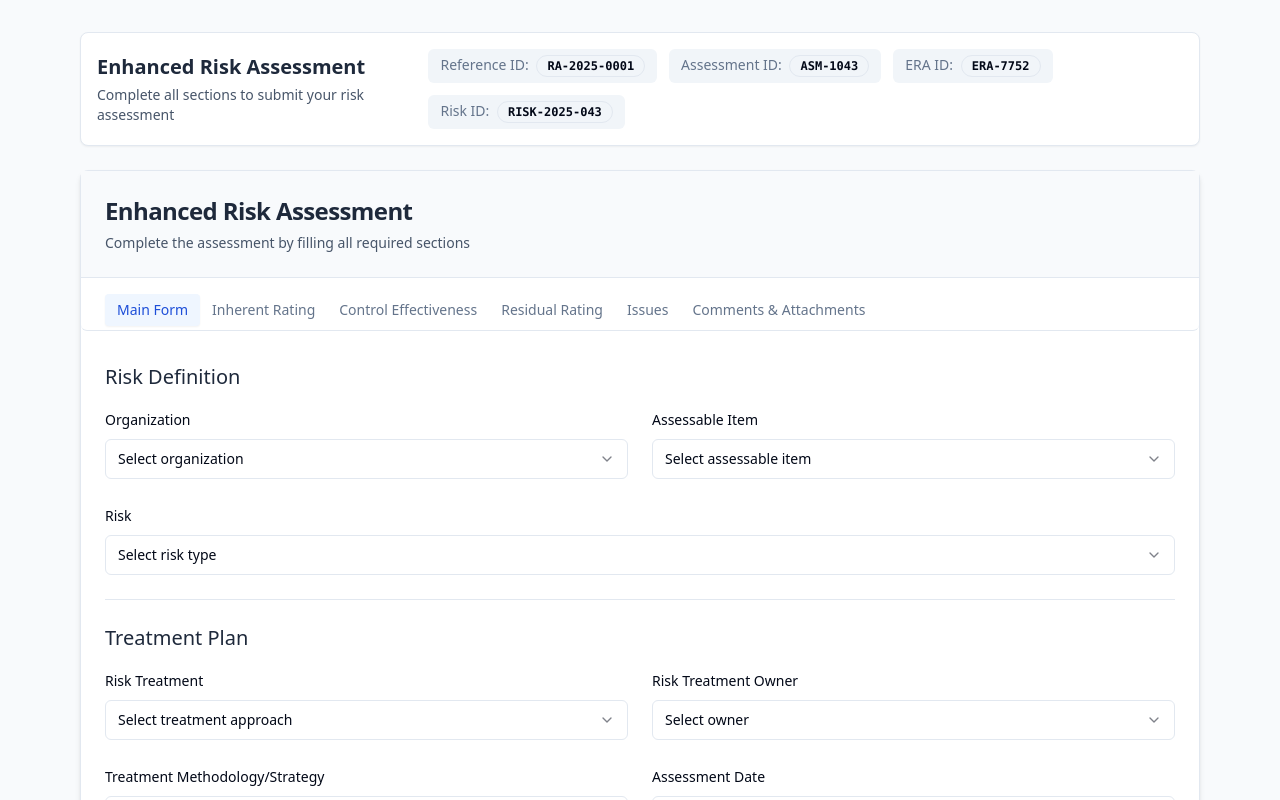
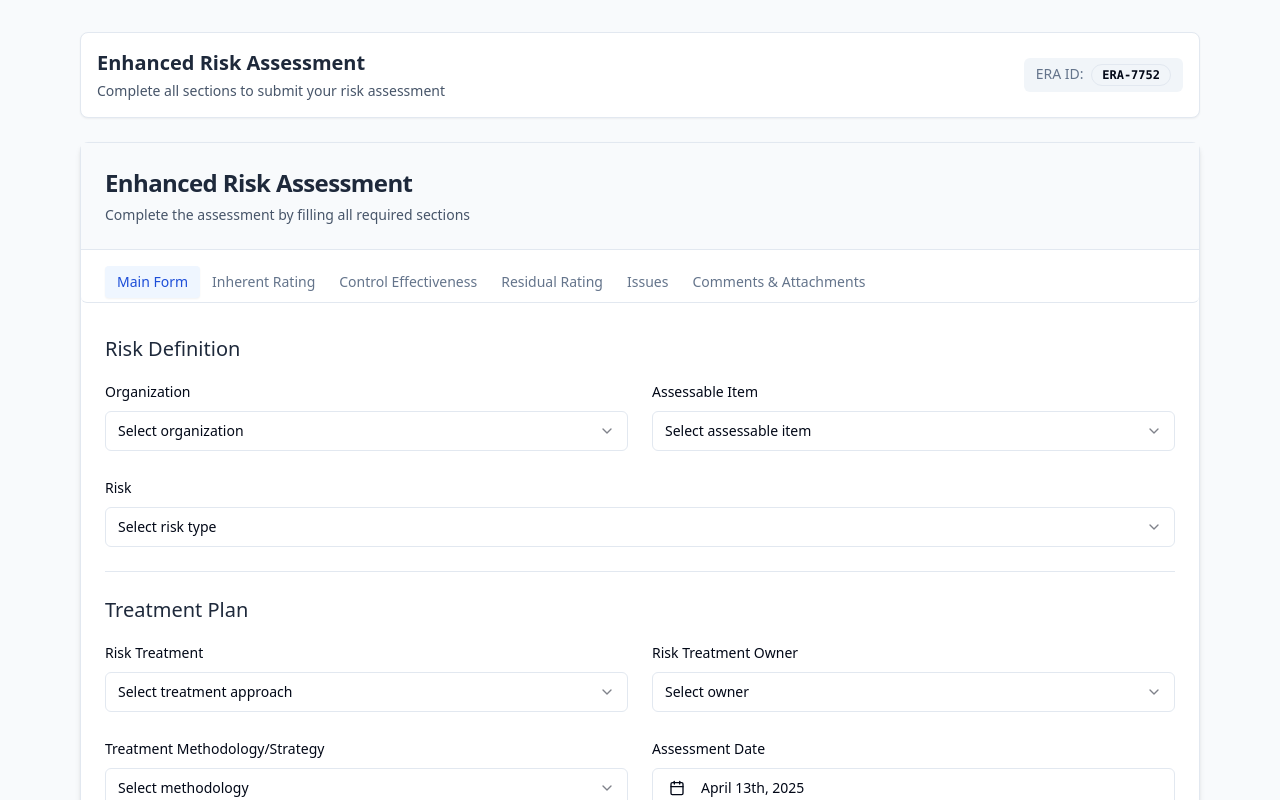
Before and after one commit to 1234mudi/risk-zenith-forge, a React (Vite) app: page / in a window 1280 px wide. Shown: the top 800 px of the page. Built offline with nearby package versions, Linux system fonts and the light colour scheme.

Commit message:
Hide system generated IDs
Hide the 'Reference ID', 'Assessment ID', and 'Risk ID' fields from the form layout.

```diff
--- a/src/components/FormHeader.tsx
+++ b/src/components/FormHeader.tsx
@@ -13,31 +13,11 @@ const FormHeader = () => {
       </div>
 
       <div className="flex flex-wrap gap-3">
-        <div className="bg-slate-100 px-3 py-1.5 rounded-md text-sm">
-          <span className="font-medium text-slate-500">Reference ID: </span>
-          <Badge variant="outline" className="ml-1 font-mono">
-            {formState.referenceId || 'RA-2025-0001'}
-          </Badge>
-        </div>
-
-        <div className="bg-slate-100 px-3 py-1.5 rounded-md text-sm">
-          <span className="font-medium text-slate-500">Assessment ID: </span>
-          <Badge variant="outline" className="ml-1 font-mono">
-            {formState.assessmentId || 'ASM-1043'}
-          </Badge>
-        </div>
-
+        {/* Only showing ERA ID, hiding other IDs as requested */}
         <div className="bg-slate-100 px-3 py-1.5 rounded-md text-sm">
           <span className="font-medium text-slate-500">ERA ID: </span>
           <Badge variant="outline" className="ml-1 font-mono">
             {formState.eraId || 'ERA-7752'}
-          </Badge>
-        </div>
-
-        <div className="bg-slate-100 px-3 py-1.5 rounded-md text-sm">
-          <span className="font-medium text-slate-500">Risk ID: </span>
-          <Badge variant="outline" className="ml-1 font-mono">
-            {formState.riskIdDisplay || 'RISK-2025-043'}
           </Badge>
         </div>
       </div>
```
